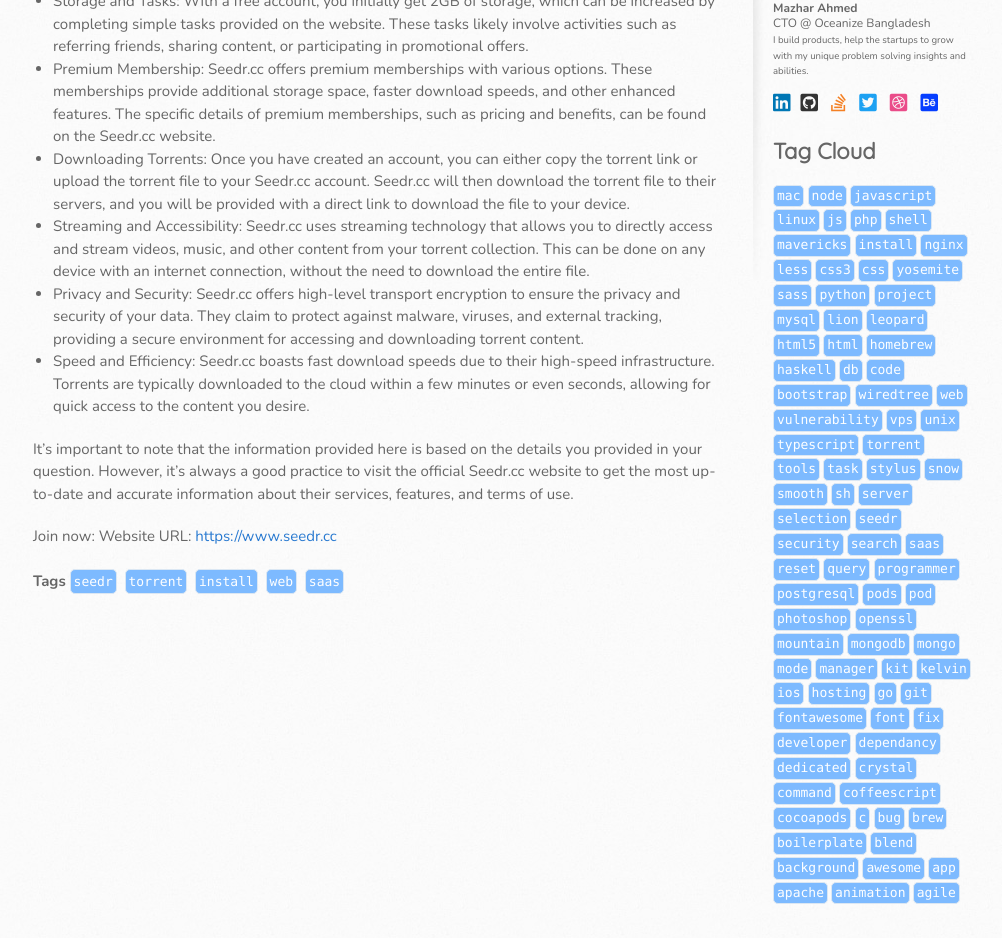
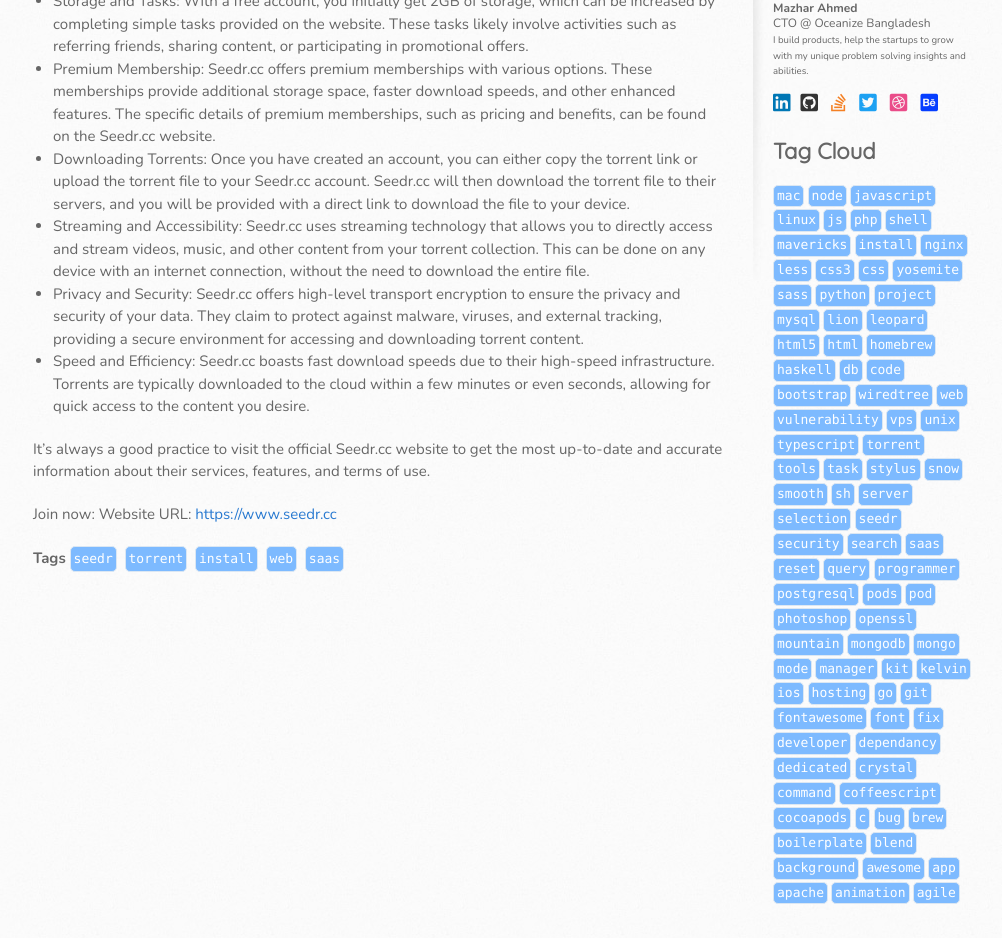
Before and after one commit to mightymaze/mightymaze.github.io, a Jekyll site: the page built from _posts/2023-05-12-join-seedr.md, in a window 1280 px wide, cut to the strip 443-1381 px from the top of the page. Shown: the whole strip, without its empty margins (137-1139 px from the left). Built offline with Jekyll 4.4.1, drawn with Linux system fonts in a browser that asks for light colours; nearby versions of some CDN libraries; comment, search, counter and statistics services are not loaded; a style sheet for code colours, icons or effects is not loaded.

Commit message:
Update 2023-05-12-join-seedr.md

```diff
--- a/_posts/2023-05-12-join-seedr.md
+++ b/_posts/2023-05-12-join-seedr.md
@@ -21,7 +21,7 @@
 - Privacy and Security: Seedr.cc offers high-level transport encryption to ensure the privacy and security of your data. They claim to protect against malware, viruses, and external tracking, providing a secure environment for accessing and downloading torrent content.
 - Speed and Efficiency: Seedr.cc boasts fast download speeds due to their high-speed infrastructure. Torrents are typically downloaded to the cloud within a few minutes or even seconds, allowing for quick access to the content you desire.
 
-It's important to note that the information provided here is based on the details you provided in your question. However, it's always a good practice to visit the official Seedr.cc website to get the most up-to-date and accurate information about their services, features, and terms of use.
+It's always a good practice to visit the official Seedr.cc website to get the most up-to-date and accurate information about their services, features, and terms of use.
 
 Join now:
 Website URL: [https://www.seedr.cc](https://www.seedr.cc)
```
